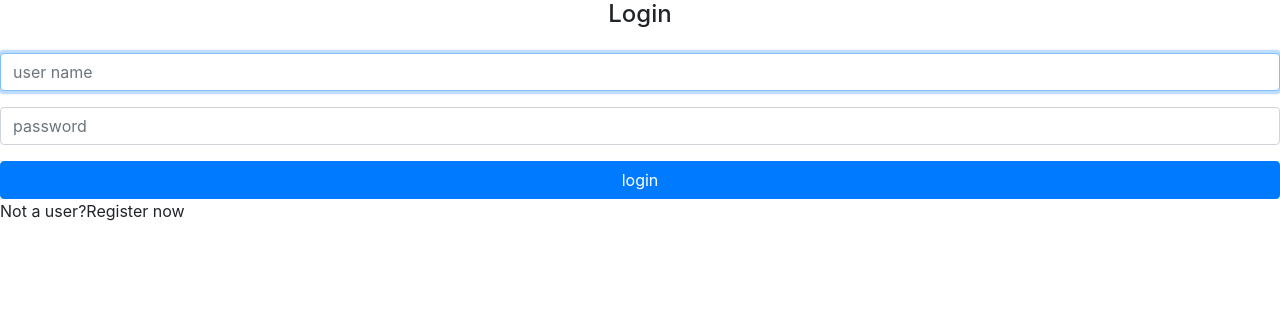
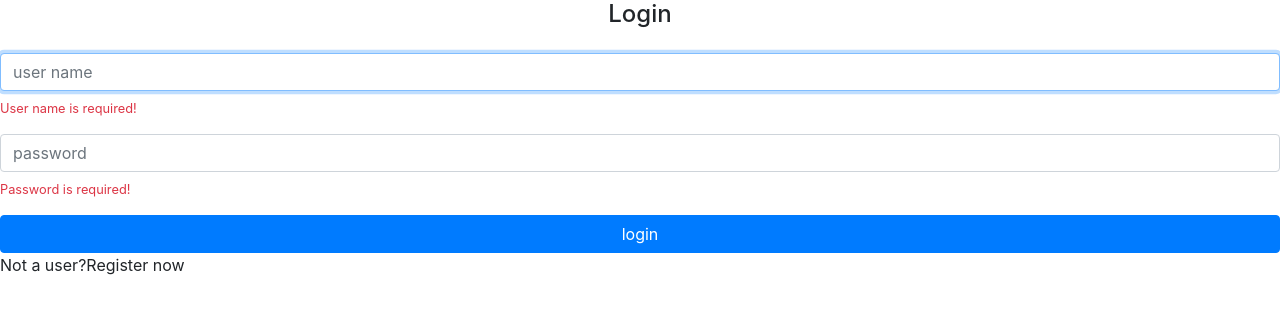
Before and after one commit to DougNunes91/fundamentos-angular-part-3, an Angular app: page / in a window 1280 px wide. Shown: the top 314 px of the page. Built offline with nearby package versions, Linux system fonts and the light colour scheme.

Commit message:
Implementacao de um formGroup e validacao dos inputs

```diff
--- a/src/app/home/home.module.ts
+++ b/src/app/home/home.module.ts
@@ -1,7 +1,10 @@
+import { CommonModule } from '@angular/common';
 import { NgModule } from '@angular/core';
+import { ReactiveFormsModule } from '@angular/forms';
 import { SignInComponent } from './signin/signin.component';
 
 @NgModule({
-    declarations: [ SignInComponent ]
+    declarations: [ SignInComponent ],
+    imports: [ CommonModule, ReactiveFormsModule ]
 })
 export class HomeModule { }
--- a/src/app/home/signin/signin.component.html
+++ b/src/app/home/signin/signin.component.html
@@ -1,26 +1,22 @@
 <h4 class="text-center">Login</h4>
 
-<form class="form mt-4">
+<form [formGroup]="loginForm" class="form mt-4">
 
-    <div class="form-group">
-        <input
-            class="form-control"
-            placeholder="user name"
-            autofocus>
-    </div>
+  <div class="form-group">
+    <input formControlName="userName" class="form-control" placeholder="user name" autofocus>
+    <small *ngIf="loginForm.get('userName').errors?.required" class="text-danger d-block mt-2">
+      User name is required!
+    </small>
+  </div>
 
-    <div class="form-group">
-        <input
-            type="password"
-            class="form-control"
-            placeholder="password">
-    </div>
+  <div class="form-group">
+    <input formControlName="password" type="password" class="form-control" placeholder="password">
+    <small *ngIf="loginForm.get('password').errors?.required" class="text-danger d-block mt-2">
+      Password is required!
+    </small>
+  </div>
 
-    <button
-        type="submit"
-        class="btn btn-primary btn-block">
-        login
-    </button>
+  <button [disabled]="loginForm.valid" type="submit" class="btn btn-primary btn-block">login</button>
 
 </form>
 
--- a/src/app/home/signin/signin.component.ts
+++ b/src/app/home/signin/signin.component.ts
@@ -1,6 +1,19 @@
-import { Component } from '@angular/core';
+import { Component, OnInit } from '@angular/core';
+import { FormBuilder, FormGroup, Validators } from '@angular/forms';
 
 @Component({
     templateUrl: './signin.component.html'
 })
-export class SignInComponent { }
+export class SignInComponent implements OnInit{
+
+  loginForm: FormGroup;
+
+  constructor(private formBuilder: FormBuilder){}
+
+  ngOnInit(): void {
+    this.loginForm = this.formBuilder.group({
+        userName: ['', Validators.required],
+        password: ['', Validators.required]
+    });
+}
+}
```
